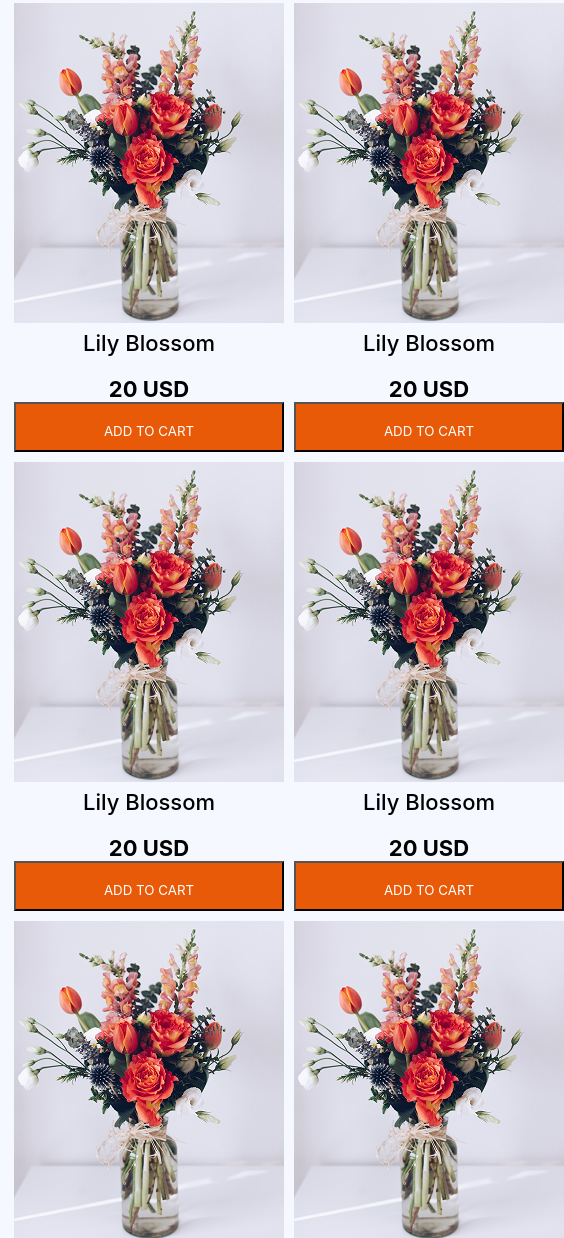
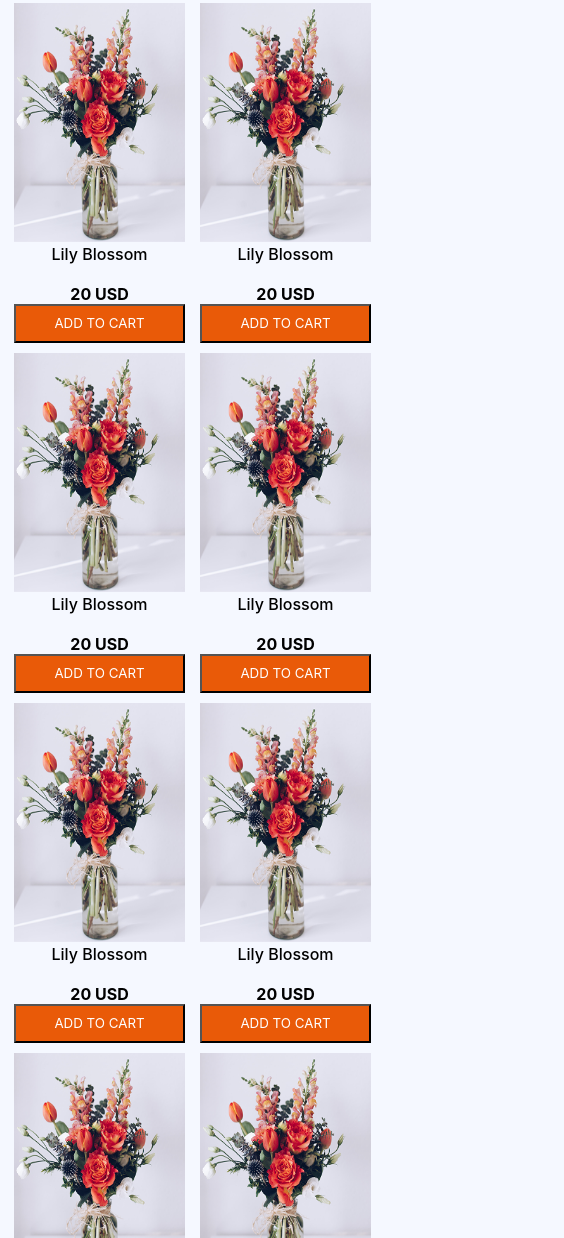
Before and after one commit to nasimul-goni/B12A02-Responsive-Flowers, a plain HTML site: page index.html in a window 390 px wide. Shown: the part 762-2000 px from the top of the page, 564 px wide, since content can reach past the window. Drawn offline with Linux system fonts and the light colour scheme.

Commit message:
our plant section complete

```diff
--- a/index.html
+++ b/index.html
@@ -60,75 +60,76 @@
             <div class="plant-card">
                 <img src="./assets/sample-flower-image.png" alt="">
                 <div class="plant-card-text inter">
-                    <p style="font-size: 22px; font-weight: 500;">Lily Blossom</p>
+                    <p class="lily">Lily Blossom</p>
                     <br>
-                    <p style="font-size: 22px; font-weight: 700;">20 USD</p>
+                    <p class="usd">20 USD</p>
                 </div>
                 <button class="btn inter">ADD TO CART</button>
             </div>
              <div class="plant-card">
                 <img src="./assets/sample-flower-image.png" alt="">
                 <div class="plant-card-text inter">
-                    <p style="font-size: 22px; font-weight: 500;">Lily Blossom</p>
+                    <p class="lily">Lily Blossom</p>
                     <br>
-                    <p style="font-size: 22px; font-weight: 700;">20 USD</p>
+                    <p class="usd">20 USD</p>
                 </div>
                 <button class="btn inter">ADD TO CART</button>
             </div>
              <div class="plant-card">
                 <img src="./assets/sample-flower-image.png" alt="">
                 <div class="plant-card-text inter">
-                    <p style="font-size: 22px; font-weight: 500;">Lily Blossom</p>
+                    <p class="lily">Lily Blossom</p>
                     <br>
-                    <p style="font-size: 22px; font-weight: 700;">20 USD</p>
+                    <p class="usd">20 USD</p>
                 </div>
                 <button class="btn inter">ADD TO CART</button>
             </div>
              <div class="plant-card">
                 <img src="./assets/sample-flower-image.png" alt="">
                 <div class="plant-card-text inter">
-                    <p style="font-size: 22px; font-weight: 500;">Lily Blossom</p>
+                    <p class="lily">Lily Blossom</p>
                     <br>
-                    <p style="font-size: 22px; font-weight: 700;">20 USD</p>
+                    <p class="usd">20 USD</p>
                 </div>
                 <button class="btn inter">ADD TO CART</button>
             </div>
              <div class="plant-card">
                 <img src="./assets/sample-flower-image.png" alt="">
                 <div class="plant-card-text inter">
-                    <p style="font-size: 22px; font-weight: 500;">Lily Blossom</p>
+                    <p class="lily">Lily Blossom</p>
                     <br>
-                    <p style="font-size: 22px; font-weight: 700;">20 USD</p>
+                    <p class="usd">20 USD</p>
                 </div>
                 <button class="btn inter">ADD TO CART</button>
             </div>
              <div class="plant-card">
                 <img src="./assets/sample-flower-image.png" alt="">
                 <div class="plant-card-text inter">
-                    <p style="font-size: 22px; font-weight: 500;">Lily Blossom</p>
+                    <p class="lily">Lily Blossom</p>
                     <br>
-                    <p style="font-size: 22px; font-weight: 700;">20 USD</p>
+                    <p class="usd">20 USD</p>
                 </div>
                 <button class="btn inter">ADD TO CART</button>
             </div>
              <div class="plant-card">
                 <img src="./assets/sample-flower-image.png" alt="">
                 <div class="plant-card-text inter">
-                    <p style="font-size: 22px; font-weight: 500;">Lily Blossom</p>
+                    <p class="lily">Lily Blossom</p>
                     <br>
-                    <p style="font-size: 22px; font-weight: 700;">20 USD</p>
+                    <p class="usd">20 USD</p>
                 </div>
                 <button class="btn inter">ADD TO CART</button>
             </div>
              <div class="plant-card">
                 <img src="./assets/sample-flower-image.png" alt="">
                 <div class="plant-card-text inter">
-                    <p style="font-size: 22px; font-weight: 500;">Lily Blossom</p>
+                    <p class="lily">Lily Blossom</p>
                     <br>
-                    <p style="font-size: 22px; font-weight: 700;">20 USD</p>
+                    <p class="usd">20 USD</p>
                 </div>
                 <button class="btn inter">ADD TO CART</button>
             </div>
+
 
         </div>
 
--- a/style.css
+++ b/style.css
@@ -182,6 +182,24 @@
     gap: 10px;
 }
 
+.card .plant-card img {
+    height: 323px;
+    width: 100%;
+}
+
+.usd,
+.lily {
+    font-size: 22px;
+}
+
+.lily {
+    font-weight: 500;
+}
+
+.usd {
+    font-weight: 700;
+}
+
 .btn {
     background-color: #E95A08;
     color: #FFFFFF;
@@ -231,9 +249,45 @@
         margin: auto;
         display: grid;
         grid-template-columns: repeat(2, 1fr);
+        flex: 1;
         margin-top: 30px;
         gap: 10px;
+
+    }
+
+    .plant-card {
+        display: flex;
+        flex-direction: column;
+        width: 171px;
+        height: 340px
+    }
+
+    .plant-card-text {
+        max-width: 100%;
+    }
+
+    .btn {
+        max-width: 100%;
+        height: 50px;
+        font-size: ;
+        text-align: center;
+        padding: 2px;
+    }
+
+    .usd,
+    .lily {
+        font-size: 16px;
+    }
+
+    .lily {
+        font-weight: 500;
+    }
+
+    .usd {
+        font-weight: 700;
     }
 
 
+
+
 }
```
Lines whose indentation alone changed are shown as unchanged.
